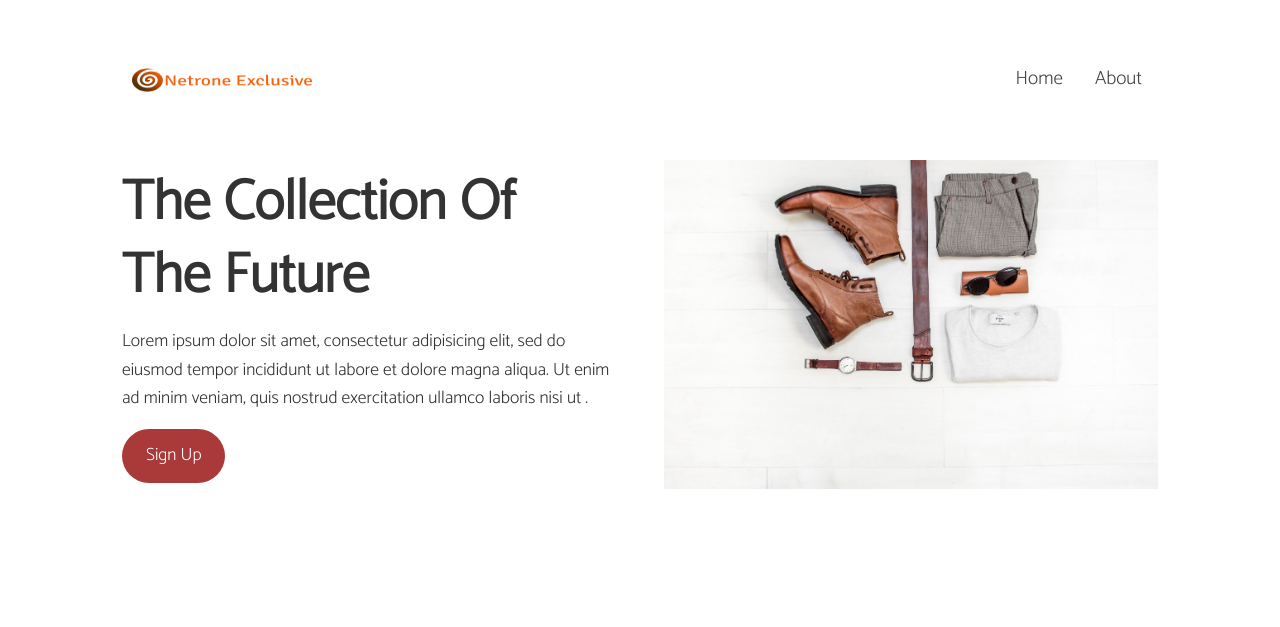
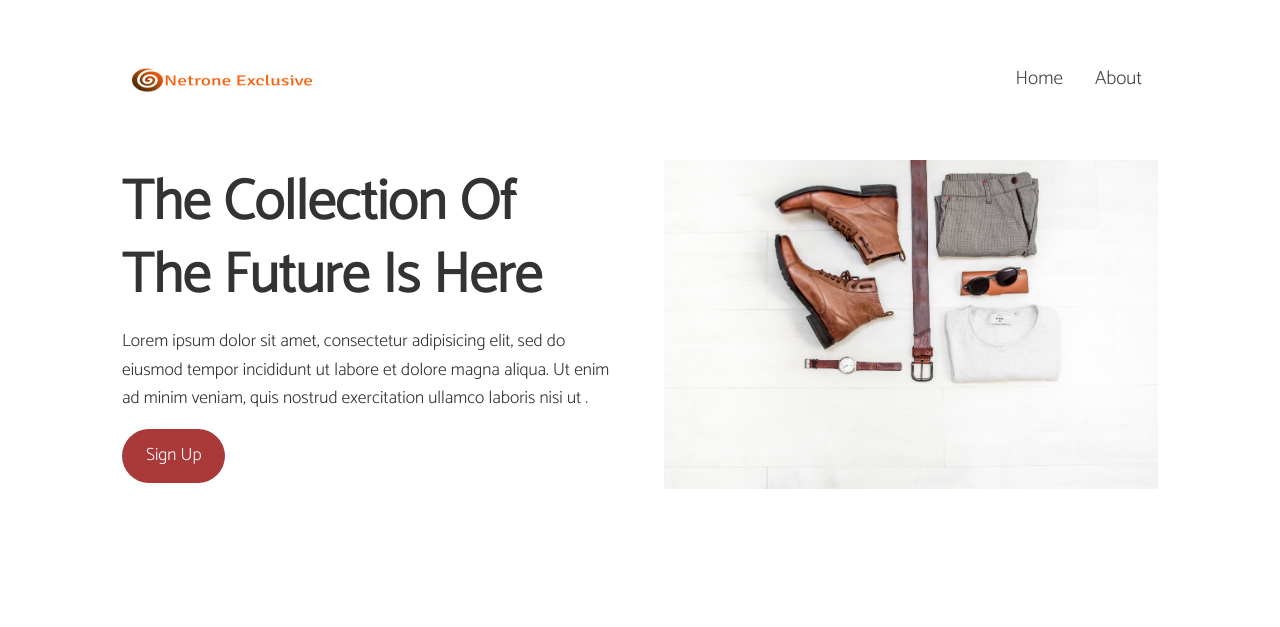
Before and after one commit to NetroneSoftwares/Netrone-Exclusive, a plain HTML site: page index.html in a window 1280 px wide. Shown: the top 627 px of the page. Drawn offline with Linux system fonts and the light colour scheme.

Commit message:
i added to the h1 heading

```diff
--- a/index.html
+++ b/index.html
@@ -32,7 +32,7 @@
 	<section class="section-a">
 		<div class="container">
 			<div>
-				<h1>The Collection Of The Future</h1>
+				<h1>The Collection Of The Future Is Here</h1>
 				<p> Lorem ipsum dolor sit amet, consectetur adipisicing elit, sed do eiusmod
 				tempor incididunt ut labore et dolore magna aliqua. Ut enim ad minim veniam,
 				quis nostrud exercitation ullamco laboris nisi ut .</p>
```
